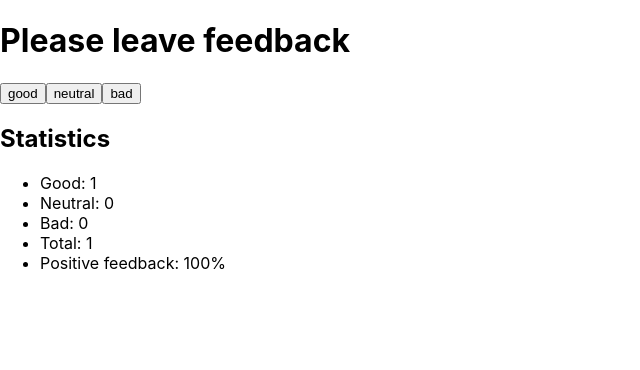
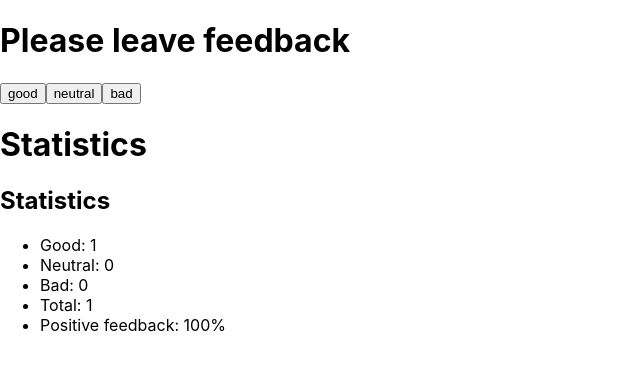
Before and after one commit to BartlomiejKita/goit-react-hw-04-hooks-feedback, a React (Create React App) app: page / in a window 1280 px wide. Both pictures are taken after a click on the button "good". Shown: the top 370 px of the page, without its empty margins (0-640 px from the left). Built offline with nearby package versions, Linux system fonts and the light colour scheme.

Commit message:
create components

```diff
--- a/src/components/App.jsx
+++ b/src/components/App.jsx
@@ -1,11 +1,13 @@
 import { Component } from 'react';
+import Statistics from './Statistics';
+import FeedbackOptions from './FeedbackOptions';
+import Section from './Section';
+import Notification from './Notification';
 class App extends Component {
   state = {
     good: 0,
     neutral: 0,
     bad: 0,
-    total: 0,
-    positiveFeedback: 0,
   };
 
   handleIncrement = evt => {
@@ -14,46 +16,47 @@ class App extends Component {
     this.setState(state => ({
       [key]: state[key] + 1,
     }));
-
-    this.countTotalFeedback();
-    this.countPositiveFeedbackPercentage();
   };
 
-  countTotalFeedback = () => {
-    this.setState(({ good, neutral, bad }) => ({
-      total: good + neutral + bad,
-    }));
+  countTotalFeedback = state => {
+    return Object.values(state).reduce(
+      (total, element) => (total += element),
+      0
+    );
   };
 
-  countPositiveFeedbackPercentage = () => {
-    this.setState(({ good, total }) => ({
-      positiveFeedback: Math.round((good / total) * 100),
-    }));
+  countPositiveFeedbackPercentage = (good, total) => {
+    const positive = Math.round((good / total) * 100);
+    return isNaN(positive) ? 0 : positive;
   };
 
   render() {
-    const { good, neutral, bad, total, positiveFeedback } = this.state;
+    const { good, neutral, bad } = this.state;
+    const total = this.countTotalFeedback(this.state);
+    const positivePercentage = this.countPositiveFeedbackPercentage(
+      good,
+      total
+    );
+    const btnNames = Object.keys(this.state);
     return (
-      <div>
-        <h1>Please leave feedback</h1>
-        <button type="button" onClick={this.handleIncrement}>
-          good
-        </button>
-        <button type="button" onClick={this.handleIncrement}>
-          neutral
-        </button>
-        <button type="button" onClick={this.handleIncrement}>
-          bad
-        </button>
-        <h2>Statistics</h2>
-        <ul>
-          <li>Good: {good}</li>
-          <li>Neutral: {neutral}</li>
-          <li>Bad: {bad}</li>
-          <li>Total: {total}</li>
-          <li>Positive feedback: {positiveFeedback}%</li>
-        </ul>
-      </div>
+      <>
+        <Section title="Please leave feedback">
+          <FeedbackOptions
+            options={btnNames}
+            onLeaveFeedback={this.handleIncrement}
+          ></FeedbackOptions>
+        </Section>
+        <Section title="Statistics">
+          {total === 0 ? <Notification message="There is no feedback"></Notification> :
+            <Statistics
+              good={good}
+              neutral={neutral}
+              bad={bad}
+              total={total}
+              positivePercentage={positivePercentage}
+            ></Statistics>}
+        </Section>
+      </>
     );
   }
 }
--- /dev/null
+++ b/src/components/FeedbackOptions.jsx
@@ -0,0 +1,20 @@
+import PropTypes from 'prop-types';
+
+const FeedbackOptions = ({ options, onLeaveFeedback }) => {
+  return (
+    <>
+      {options.map(name => (
+        <button type="button" onClick={onLeaveFeedback} key={name}>
+          {name}
+        </button>
+      ))}
+    </>
+  );
+};
+
+FeedbackOptions.propTypes = {
+  options: PropTypes.array,
+  onLeaveFeedback: PropTypes.func,
+};
+
+export default FeedbackOptions;
--- /dev/null
+++ b/src/components/Notification.jsx
@@ -0,0 +1,16 @@
+import PropTypes from 'prop-types';
+
+const Notification = ({ message}) => {
+  return (
+    <>
+      <p>{message}</p>
+    </>
+  );
+};
+
+Notification.propTypes = {
+  title: PropTypes.string,
+
+};
+
+export default Notification;
--- /dev/null
+++ b/src/components/Section.jsx
@@ -0,0 +1,16 @@
+import PropTypes from 'prop-types';
+
+const Section = ({ title, children }) => {
+  return (
+    <>
+      <h1>{title}</h1>
+      {children}
+    </>
+  );
+};
+
+Section.propTypes = {
+  title: PropTypes.string,
+};
+
+export default Section;
--- /dev/null
+++ b/src/components/Statistics.jsx
@@ -0,0 +1,27 @@
+// import styled from 'styled-components';
+import PropTypes from 'prop-types';
+
+const Statistics = ({ good, neutral, bad, total, positivePercentage }) => {
+  return (
+    <>
+      <h2>Statistics</h2>
+      <ul>
+        <li>Good: {good}</li>
+        <li>Neutral: {neutral}</li>
+        <li>Bad: {bad}</li>
+        <li>Total: {total}</li>
+        <li>Positive feedback: {positivePercentage}%</li>
+      </ul>
+    </>
+  );
+};
+
+Statistics.propTypes = {
+  good: PropTypes.number,
+  neutral: PropTypes.number,
+  bad: PropTypes.number,
+  total: PropTypes.number,
+  positivePercentage: PropTypes.number,
+};
+
+export default Statistics;
```
